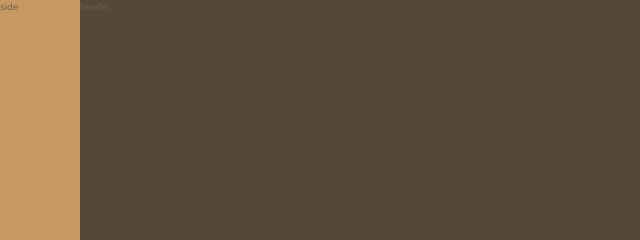
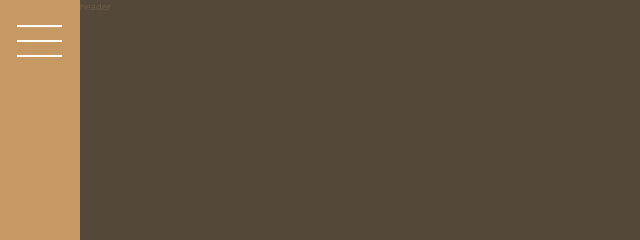
Before and after one commit to Andrew-Ekrame/Nexter-webpage-project, a website: page index.html in a window 1280 px wide. Shown: the top 240 px of the page, 0-640 px from the left. Drawn offline with nearby package versions, Linux system fonts and the light colour scheme.

Commit message:
Finished Sidebar

```diff
--- a/index.html
+++ b/index.html
@@ -15,7 +15,9 @@
     <title>nexter &mdash; your home, your freedom</title>
   </head>
   <body class="container">
-    <div class="sidebar">side</div>
+    <div class="sidebar">
+      <button class="nav-btn"></button>
+    </div>
     <header class="header">header</header>
     <div class="realtors">top 3 realtors</div>
     <section class="features">
--- a/sass/_sidebar.scss
+++ b/sass/_sidebar.scss
@@ -3,4 +3,28 @@
   background-color: $color-primary;
   grid-column: sidebar-start/sidebar-end;
   grid-row: 1/-1;
+  display: flex;
+  justify-content: center;
 }
+.nav-btn {
+  border-radius: 0;
+  border: none;
+  background-color: #fff;
+  height: 2px;
+  width: 4.5rem;
+  margin-top: 4rem;
+  &::before,
+  &::after {
+    content: "";
+    display: block;
+    background-color: #fff;
+    height: 2px;
+    width: 4.5rem;
+  }
+  &::before {
+    transform: translateY(-1.5rem);
+  }
+  &::after {
+    transform: translateY(1.3rem);
+  }
+}
```
Also changed, not shown: css/style.css, 1 other file.
